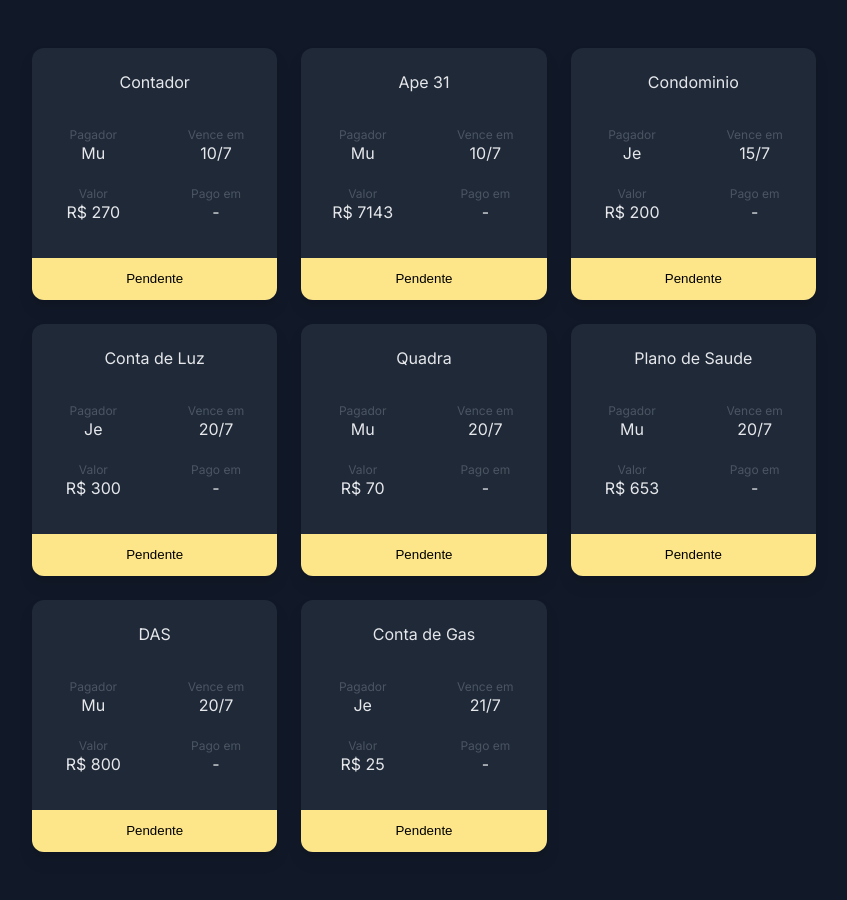
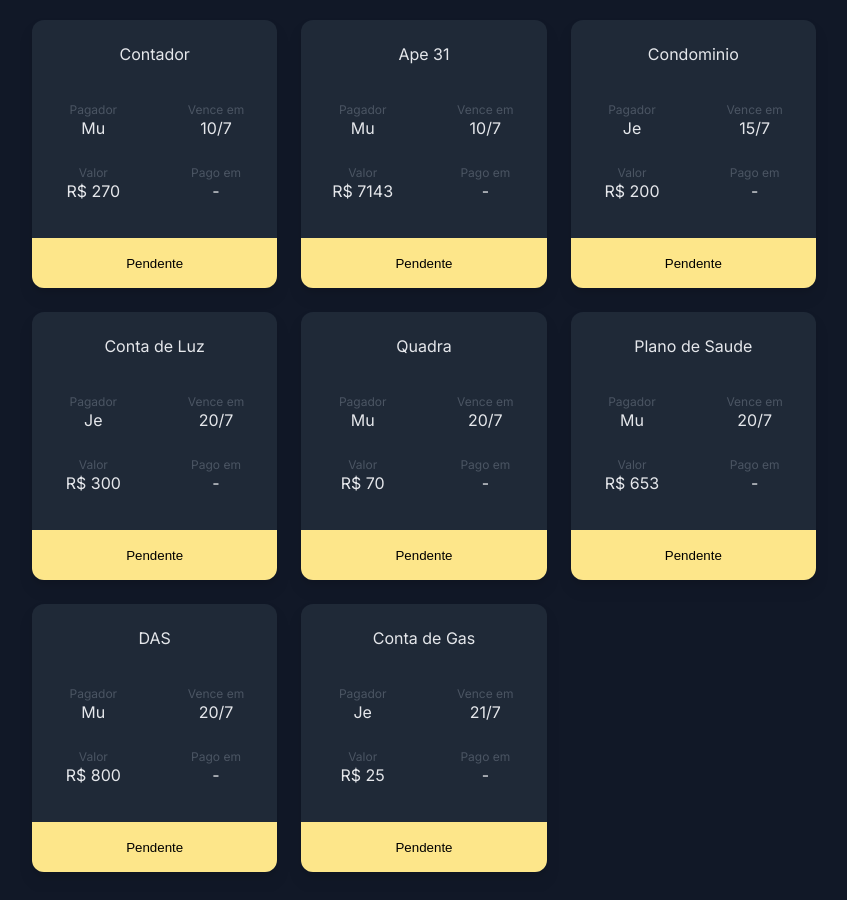
Before and after one commit to muromeo1/bills, a Next.js app: page / in a window 1280 px wide. Shown: the whole page, without its empty margins (216-1063 px from the left). Built offline with nearby package versions, Linux system fonts and the light colour scheme.

Commit message:
fixes card and button size

```diff
--- a/src/app/atoms/Grid.tsx
+++ b/src/app/atoms/Grid.tsx
@@ -10,7 +10,7 @@ const Grid = ({ children, className }: GridProps) => {
     <div
       className={cn(
         "h-full 2xl:px-[40vh] lg:px-[30vh]",
-        "md:px-[20vh] p-10 grid xl:grid-cols-3 ",
+        "md:px-[20vh] p-3 grid xl:grid-cols-3 ",
         "grid-cols-1 gap-6",
         className
       )}
--- a/src/app/molecules/PayBillButton.tsx
+++ b/src/app/molecules/PayBillButton.tsx
@@ -38,7 +38,7 @@ const PayBillButton = ({ bill, fetchData }: PayBillButtonProps) => {
     <button
       onClick={() => onClick(bill.id, !paid)}
       className={cn(
-        "w-full h-[11vh] bottom-0 cursor-pointer",
+        "w-full md:h-[13vh] h-[15vh] bottom-0 cursor-pointer",
         "rounded-b-xl border-0",
         color
       )}
```
